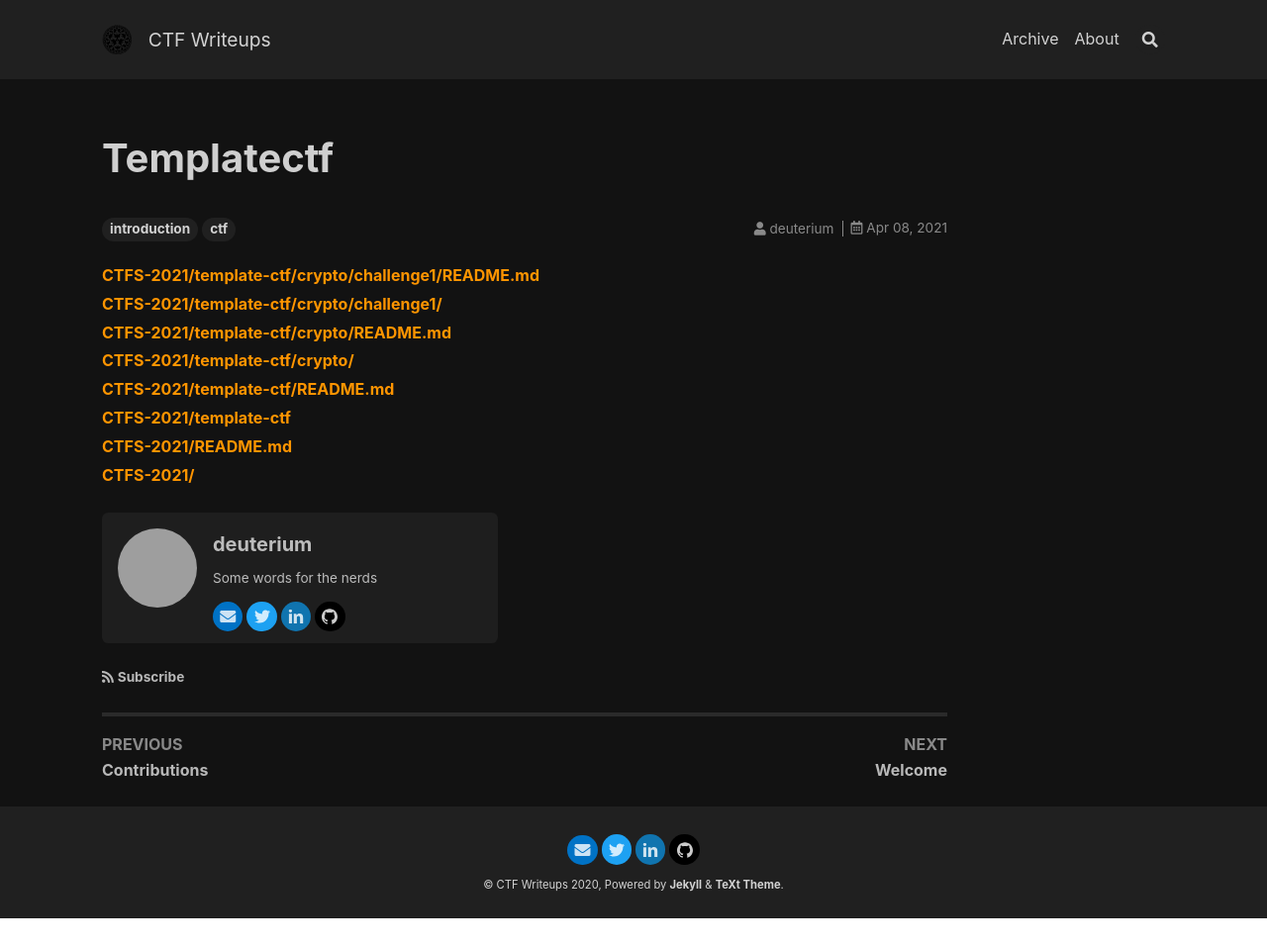
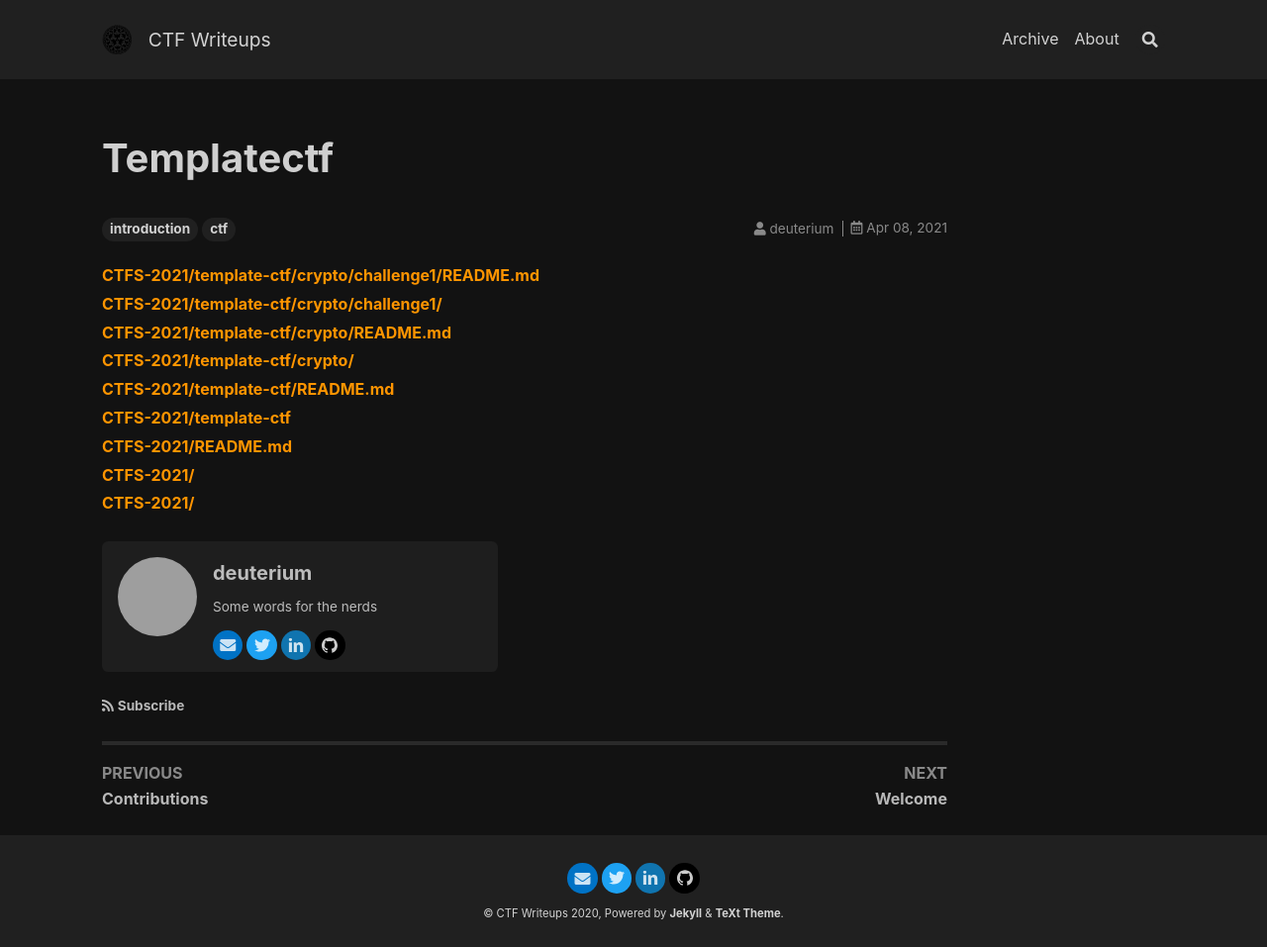
Before and after one commit to deut-erium/ctf-blog-template, a Jekyll site: the page built from _posts/2021-04-08-templatectf.md, in a window 1280 px wide. Shown: the whole page at 99% size. Built offline with Jekyll 4.4.1, drawn with Linux system fonts in a browser that asks for light colours; nearby versions of some CDN libraries; before the commit the page ends 928 px from its top, so only the background shows below that.

Commit message:
Update 2021-04-08-templatectf.md

```diff
--- a/_posts/2021-04-08-templatectf.md
+++ b/_posts/2021-04-08-templatectf.md
@@ -6,11 +6,12 @@
 excerpt_separator: <!--more-->
 ---
 
-[CTFS-2021/template-ctf/crypto/challenge1/README.md](CTFS-2021/template-ctf/crypto/challenge1/README.md)
-[CTFS-2021/template-ctf/crypto/challenge1/](CTFS-2021/template-ctf/crypto/challenge1/)
-[CTFS-2021/template-ctf/crypto/README.md](CTFS-2021/template-ctf/crypto/README.md)
-[CTFS-2021/template-ctf/crypto/](CTFS-2021/template-ctf/crypto/)
-[CTFS-2021/template-ctf/README.md](CTFS-2021/template-ctf/README.md)
-[CTFS-2021/template-ctf](CTFS-2021/template-ctf)
-[CTFS-2021/README.md](CTFS-2021/README.md)
-[CTFS-2021/](CTFS-2021/)
+[CTFS-2021/template-ctf/crypto/challenge1/README.md](/CTFS-2021/template-ctf/crypto/challenge1/README.md)
+[CTFS-2021/template-ctf/crypto/challenge1/](/CTFS-2021/template-ctf/crypto/challenge1/)
+[CTFS-2021/template-ctf/crypto/README.md](/CTFS-2021/template-ctf/crypto/README.md)
+[CTFS-2021/template-ctf/crypto/](/CTFS-2021/template-ctf/crypto/)
+[CTFS-2021/template-ctf/README.md](/CTFS-2021/template-ctf/README.md)
+[CTFS-2021/template-ctf](/CTFS-2021/template-ctf)
+[CTFS-2021/README.md](/CTFS-2021/README.md)
+[CTFS-2021/](/CTFS-2021/)
+[CTFS-2021/](../CTFS-2021/)
```
